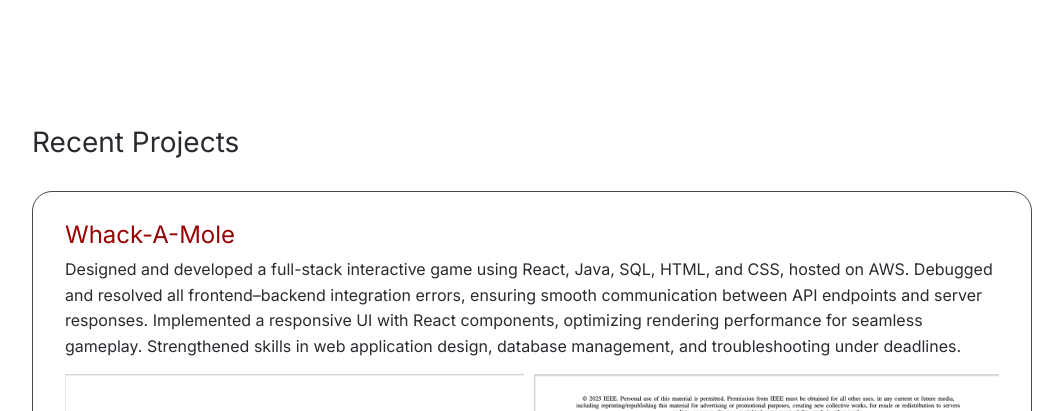
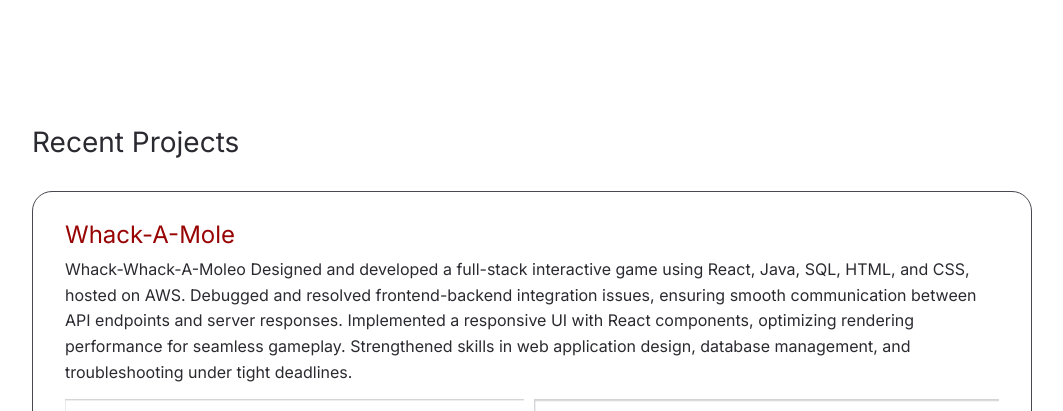
Before and after one commit to ChloeWarner03/portfolio-ChloeWarner, a plain HTML site: page index.html in a window 1280 px wide. Shown: the part 389-800 px from the top of the page, without its empty margins (108-1171 px from the left). Drawn offline with Linux system fonts and the light colour scheme.

Commit message:
Update project description for Whack-A-Mole game

```diff
--- a/index.html
+++ b/index.html
@@ -339,10 +339,15 @@
                     </h3>
 
                     <p>
-                        Designed and developed a full-stack interactive game using React, Java, SQL, HTML, and CSS, hosted on AWS.
-                        Debugged and resolved all frontend–backend integration errors, ensuring smooth communication between API endpoints and server responses.
-                        Implemented a responsive UI with React components, optimizing rendering performance for seamless gameplay.
-                        Strengthened skills in web application design, database management, and troubleshooting under deadlines.
+                        Whack-Whack-A-Moleo
+
+Designed and developed a full-stack interactive game using React, Java, SQL, HTML, and CSS, hosted on AWS.
+
+Debugged and resolved frontend-backend integration issues, ensuring smooth communication between API endpoints and server responses.
+
+Implemented a responsive UI with React components, optimizing rendering performance for seamless gameplay.
+
+Strengthened skills in web application design, database management, and troubleshooting under tight deadlines.
 
                     </p>
                     <div class="flex-container">
```
